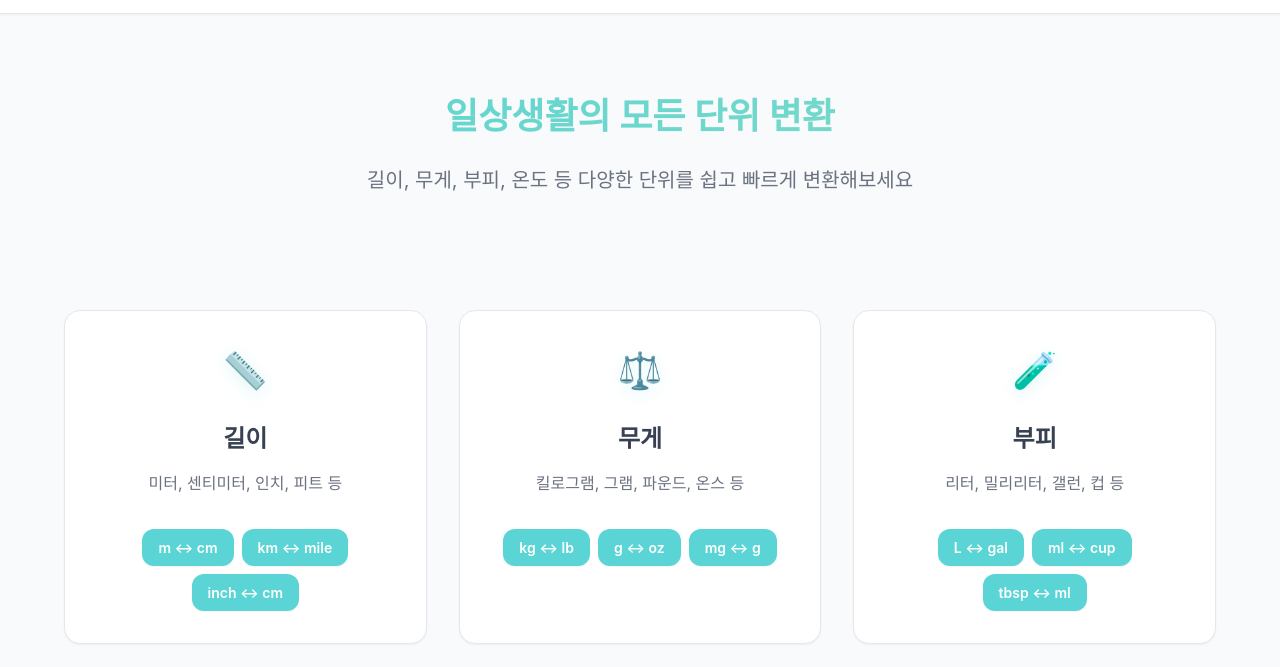
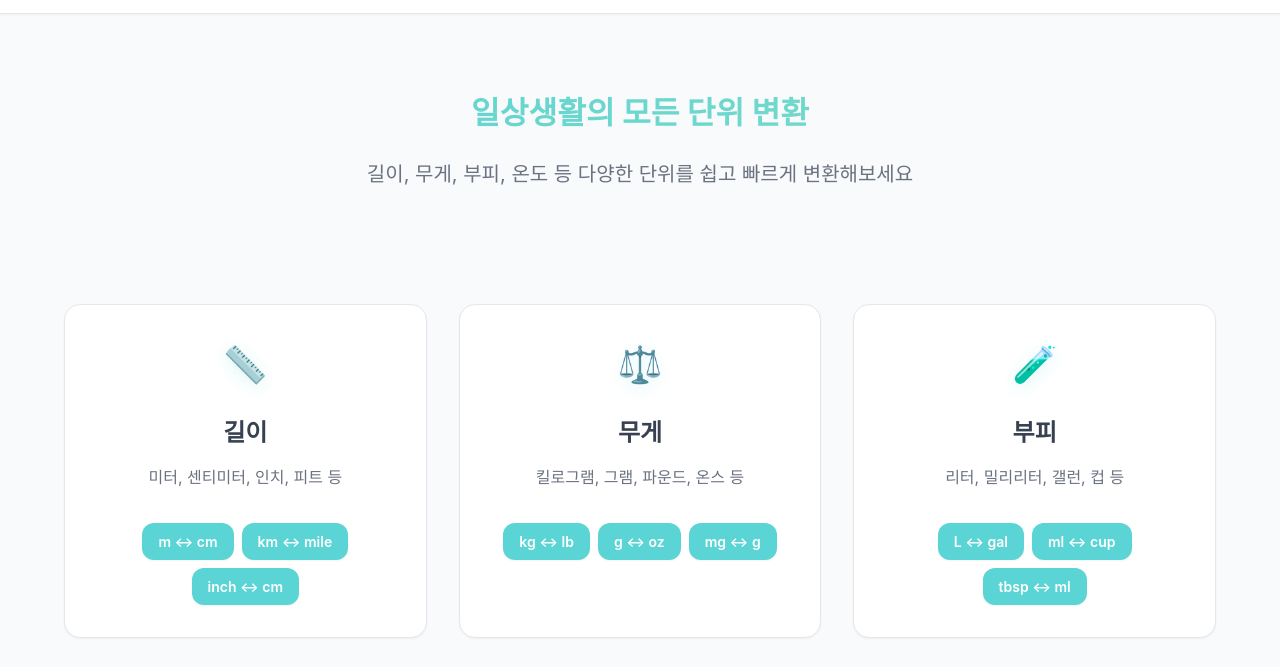
Before and after one commit to seunglover/unit-converter, a website: page index.html in a window 1280 px wide. Shown: the part 69-736 px from the top of the page. Drawn offline with Linux system fonts and the light colour scheme.

Commit message:
메인 hero-title(일상생활의 모든 단위 변환) 폰트 크기 2pt 축소

```diff
--- a/css/style.css
+++ b/css/style.css
@@ -316,7 +316,7 @@ body {
 }
 
 .hero-title {
-    font-size: var(--font-size-4xl);
+    font-size: 1.95rem;
     font-weight: var(--font-weight-bold);
     color: var(--text-primary);
     margin-bottom: var(--spacing-6);
```
